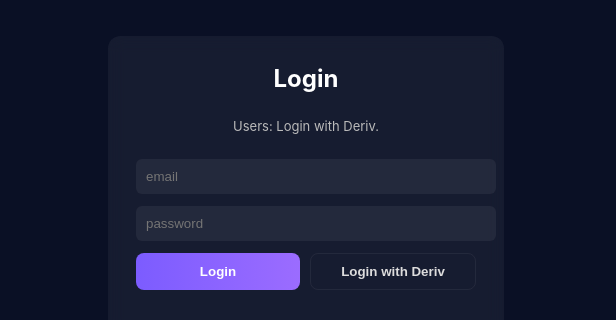
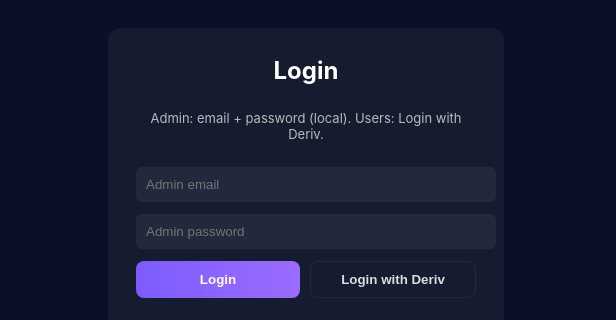
Before and after one commit to KevTech-svg/Merrick-Trade-City, a plain HTML site: page index.html in a window 1280 px wide. Shown: the part 214-534 px from the top of the page, 664-1280 px from the left. Drawn offline with Linux system fonts and the light colour scheme.

Commit message:
index.html

```diff
--- a/index.html
+++ b/index.html
@@ -28,10 +28,10 @@
   <div class="right">
     <div class="form-container" aria-live="polite">
       <h2 style="margin:0">Login</h2>
-      <p class="small">Users: Login with Deriv.</p>
+      <p class="small">Admin: email + password (local). Users: Login with Deriv.</p>
 
-      <input id="Email" type="email" placeholder="email" autocomplete="email">
-      <input id="Password" type="password" placeholder="password" autocomplete="current-password">
+      <input id="adminEmail" type="email" placeholder="Admin email" autocomplete="email">
+      <input id="adminPassword" type="password" placeholder="Admin password" autocomplete="current-password">
 
       <div style="display:flex;gap:10px">
         <button id="adminLoginBtn" class="btn btn-primary" style="flex:1">Login</button>
```
